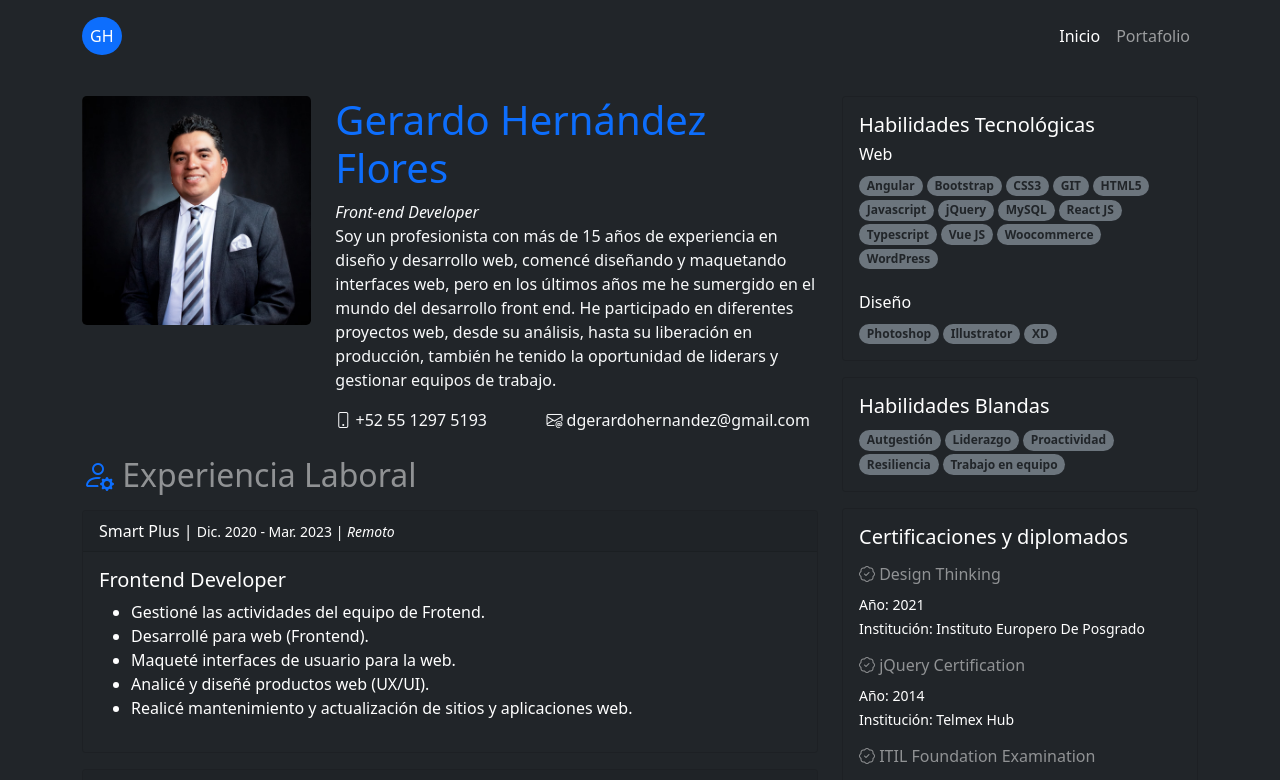
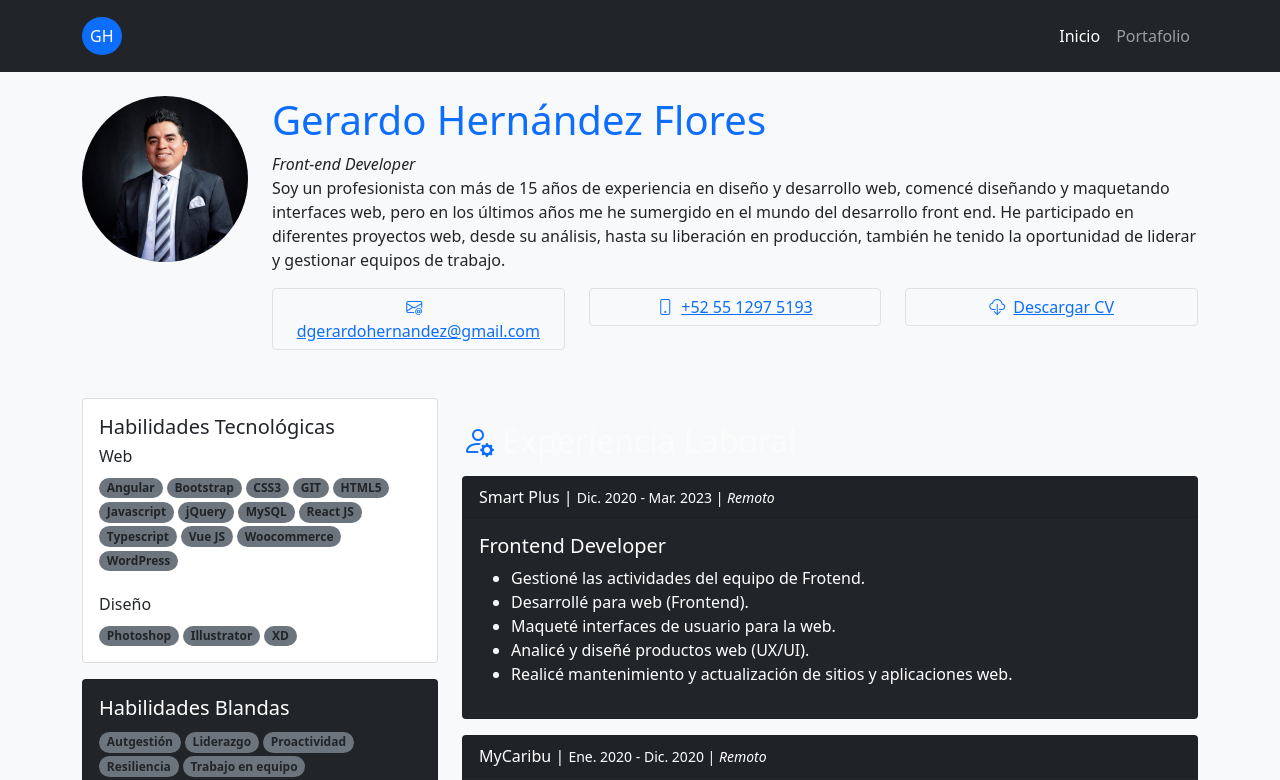
Before and after one commit to dgerardo1/ng-curriculum, an Angular app: page /home in a window 1280 px wide. Shown: the top 780 px of the page. Built offline with nearby package versions, Linux system fonts and the light colour scheme.

Commit message:
Prueba con tema claro y modifica la apariencia de profile component

```diff
--- a/src/app/components/profile/profile.component.html
+++ b/src/app/components/profile/profile.component.html
@@ -1,26 +1,40 @@
-<div class="row">
-    <div class="col-12 col-lg-4">
+<div class="row mt-4">
+    <div class="col-12 col-md-4 col-lg-2 text-center">
         <img
-          src="../../../assets/img-ghf.jpg"
-          class="rounded-3"
-          width="100%"
+          src="assets/img-ghf.jpg"
+          class="rounded-circle img-profile"
           alt="Fotografía Gerardo Hernández Flores">
     </div>
-    <div class="col-12 col-lg-8">
+    <div class="col-12 col-md-8 col-lg-10">
         <h1 class="text-primary">Gerardo Hernández Flores</h1>
         <span>
             <i>Front-end Developer</i>
         </span>
         <p>
             Soy un profesionista con más de 15 años de experiencia en diseño y desarrollo web, comencé diseñando y maquetando interfaces web, pero en los últimos años me he sumergido en el mundo del desarrollo front end.
-            He participado en diferentes proyectos web, desde su análisis, hasta su liberación en producción, también he tenido la oportunidad de liderars y gestionar equipos de trabajo.
+            He participado en diferentes proyectos web, desde su análisis, hasta su liberación en producción, también he tenido la oportunidad de liderar y gestionar equipos de trabajo.
         </p>
         <div class="row">
-            <div class="col-12 col-lg-5">
-                <i class="bi bi-phone"></i> +52 55 1297 5193
+            <div class="col-12 col-lg-4 mt-1 mt-lg-0">
+                <div class="d-grid mx-auto">
+                    <a href="#" class="btn btn-link border">
+                        <i class="bi bi-envelope-at me-2"></i>dgerardohernandez@gmail.com
+                    </a>
+                </div>
             </div>
-            <div class="col-12 col-lg-7">
-                <i class="bi bi-envelope-at"></i> dgerardohernandez@gmail.com
+            <div class="col-12 col-lg-4 mt-1 mt-lg-0">
+                <div class="d-grid mx-auto">
+                    <a href="#" class="btn btn-link border">
+                        <i class="bi bi-phone me-2"></i>+52 55 1297 5193
+                    </a>
+                </div>
+            </div>
+            <div class="col-12 col-lg-4 mt-1 mt-lg-0">
+                <div class="d-grid mx-auto">
+                    <a href="#" class="btn btn-link border">
+                        <i class="bi bi-cloud-download me-2"></i>Descargar CV
+                    </a>
+                </div>
             </div>
         </div>
     </div>
--- a/src/app/components/technical-skills/technical-skills.component.html
+++ b/src/app/components/technical-skills/technical-skills.component.html
@@ -1,5 +1,5 @@
 
-<div class="card text-white bg-dark mb-3">
+<div class="card mb-3">
   <div class="card-body">
     <h5 class="card-title">Habilidades Tecnológicas</h5>
     <h6>
--- a/src/app/pages/home/home.component.html
+++ b/src/app/pages/home/home.component.html
@@ -1,13 +1,12 @@
 <main class="container">
-    <div class="row mt-4">
+    <!-- Profile -->
+    <div class="row">
+        <div class="col">
+            <app-profile></app-profile>
+        </div>
+    </div>
+    <div class="row mt-5">
         <!-- Left Column -->
-        <div class="col-12 col-md-8">
-            <!-- Profile -->
-            <app-profile></app-profile>
-            <app-work-experience></app-work-experience>
-            <app-education></app-education>
-        </div>
-        <!-- Right Column -->
         <div class="col-12 col-md-4">
             <app-technical-skills></app-technical-skills>
             <app-soft-skills></app-soft-skills>
@@ -15,5 +14,11 @@
             <app-languages></app-languages>
             <app-additional-information></app-additional-information>
         </div>
+        <!-- Right Column -->
+        <div class="col-12 col-md-8">
+            <!-- Profile -->
+            <app-work-experience></app-work-experience>
+            <app-education></app-education>
+        </div>
     </div>
 </main>
--- a/src/app/shared/footer/footer.component.html
+++ b/src/app/shared/footer/footer.component.html
@@ -5,9 +5,5 @@
             <i class="bi bi-linkedin me-2"></i>
             <a href="#" class="link-primary">LinkedIn</a>
         </span>
-        <span class="text-primary">
-            <i class="bi bi-cloud-download me-2"></i>
-            <a href="#" class="link-primary">Descargar CV</a>
-        </span>
     </div>
 </footer>
--- a/src/index.html
+++ b/src/index.html
@@ -11,7 +11,7 @@
   <!-- Bootstrap Icons -->
   <link rel="stylesheet" href="https://cdn.jsdelivr.net/npm/bootstrap-icons@1.10.5/font/bootstrap-icons.css">
 </head>
-<body class="bg-dark text-light">
+<body class="bg-light text-dark">
   <app-root></app-root>
 </body>
 </html>
--- a/src/styles.css
+++ b/src/styles.css
@@ -1 +1,26 @@
 /* You can add global styles to this file, and also import other style files */
+
+.img-profile {
+    width: 216px;
+    height: 216px;
+}
+
+/* Extra small devices (phones, 600px and down) */
+@media only screen and (max-width: 600px) {}
+
+/* Small devices (portrait tablets and large phones, 600px and up) */
+@media only screen and (min-width: 600px) {}
+
+/* Medium devices (landscape tablets, 768px and up) */
+@media only screen and (min-width: 768px) {
+    .img-profile {
+        width: 100%;
+        height: auto;
+    }
+}
+
+/* Large devices (laptops/desktops, 992px and up) */
+@media only screen and (min-width: 992px) {}
+
+/* Extra large devices (large laptops and desktops, 1200px and up) */
+@media only screen and (min-width: 1200px) {}
```
